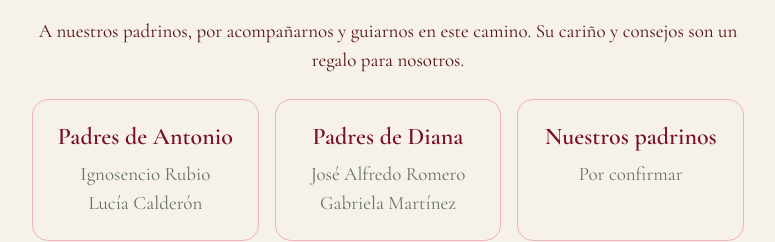
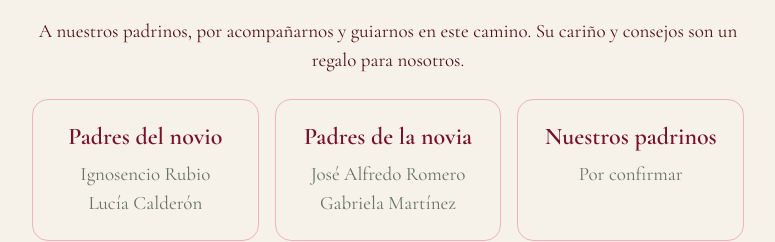
Before and after one commit to rodrubiocal-pixel/Invitacion_Antonio_Diana, a plain HTML site: page index.html in a window 1280 px wide. Shown: the part 1910-2152 px from the top of the page, without its empty margins (252-1027 px from the left). Drawn offline with nearby package versions, Linux system fonts and the light colour scheme.

Commit message:
Cambiar títulos de la sección de padres

```diff
--- a/index.html
+++ b/index.html
@@ -120,8 +120,8 @@
       <p>A nuestros padres, por su amor, su ejemplo y su apoyo incondicional en cada paso de nuestra vida.</p>
       <p>A nuestros padrinos, por acompañarnos y guiarnos en este camino. Su cariño y consejos son un regalo para nosotros.</p>
       <div class="cards" style="margin-top:24px">
-        <article class="card"><h3>Padres de Antonio</h3><p>Ignosencio Rubio<br>Lucía Calderón</p></article>
-        <article class="card"><h3>Padres de Diana</h3><p>José Alfredo Romero<br>Gabriela Martínez</p></article>
+        <article class="card"><h3>Padres del novio</h3><p>Ignosencio Rubio<br>Lucía Calderón</p></article>
+        <article class="card"><h3>Padres de la novia</h3><p>José Alfredo Romero<br>Gabriela Martínez</p></article>
         <article class="card"><h3>Nuestros padrinos</h3><p>Por confirmar</p></article>
       </div>
     </section>
```
